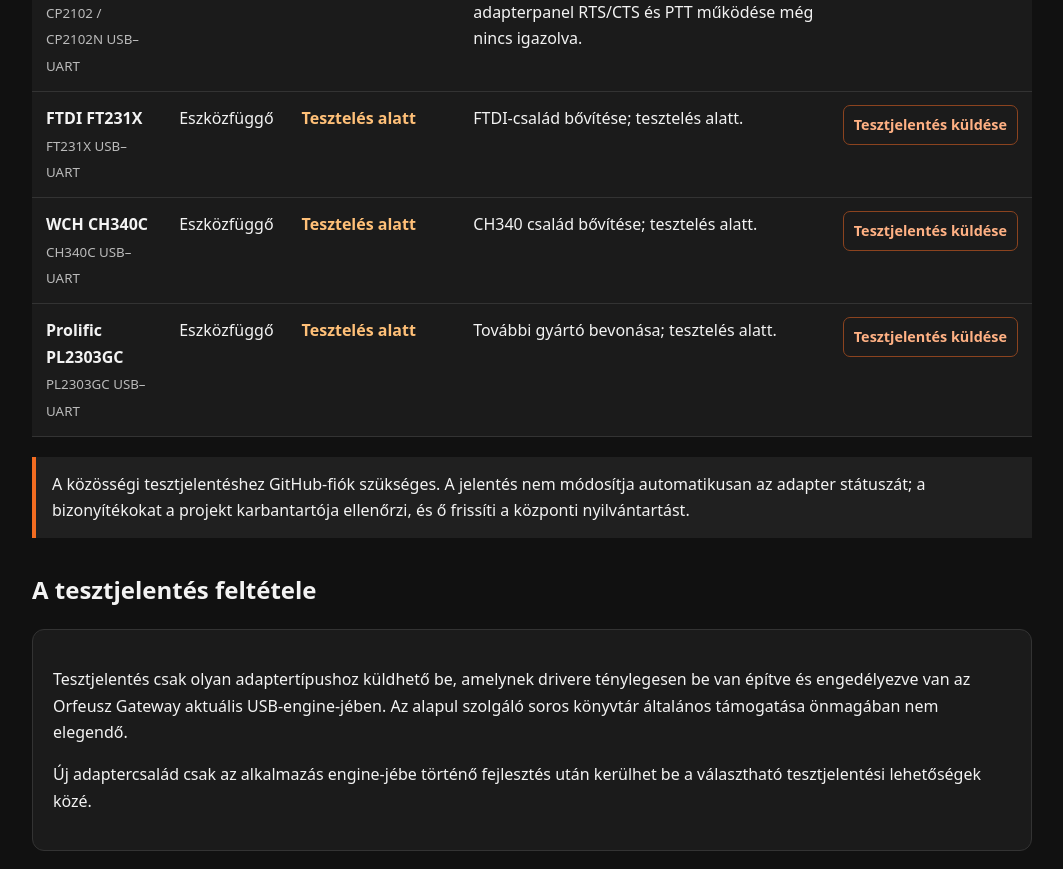
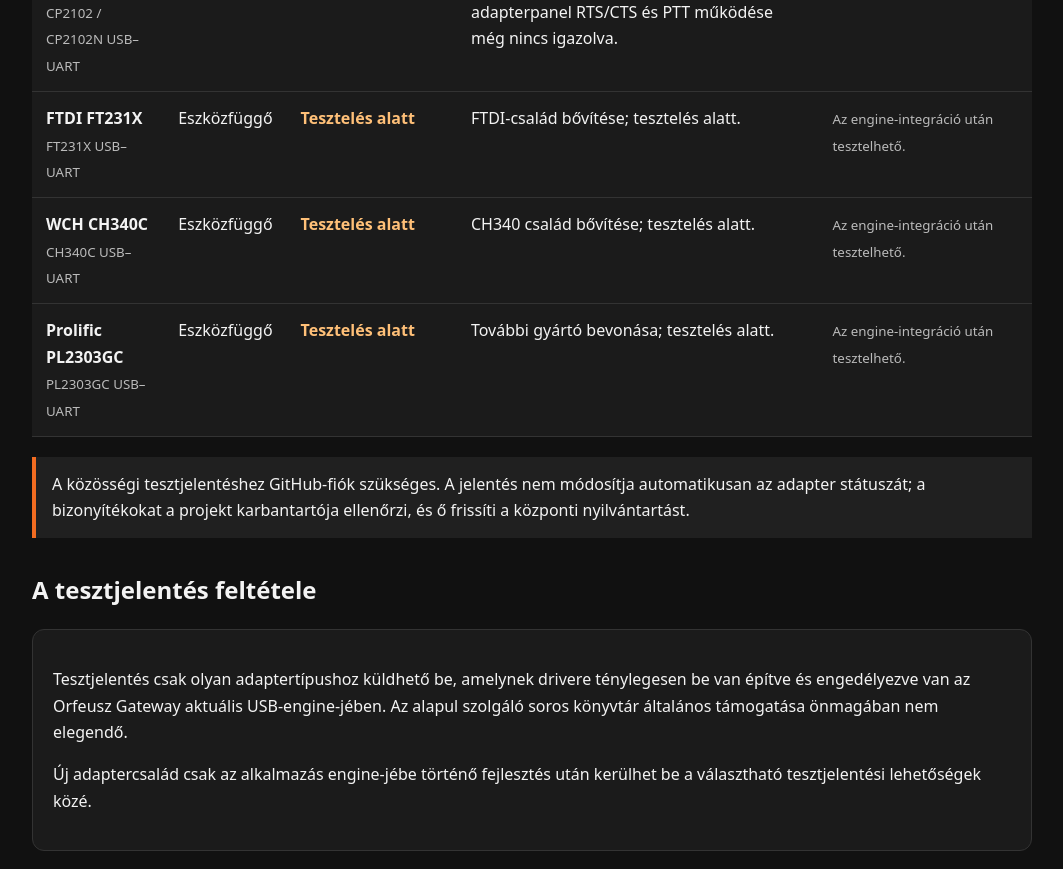
Before and after one commit to szotsy/Zello-Android-Radio-Gateway, a plain HTML site: page docs/usb-uart-compatibility.html in a window 1280 px wide. Shown: the part 920-1789 px from the top of the page, without its empty margins (108-1171 px from the left). Drawn offline with Linux system fonts and the light colour scheme.

Commit message:
Remove test links for adapters not enabled in USB engine

```diff
--- a/docs/usb-uart-compatibility.html
+++ b/docs/usb-uart-compatibility.html
@@ -2,7 +2,7 @@
 <tr><td><strong>FTDI FT232R</strong><br><small>FT232R USB–UART</small></td><td>0403 / 6001</td><td class="status verified">Igazolt</td><td>Igazolt adapter. VID: 0403, PID: 6001. A kompatibilitás a megfelelő CTS/RTS kivezetésekkel rendelkező adapterpanelre vonatkozik.</td><td><span class="verified-check" role="img" aria-label="Igazolt" title="Igazolt">✓</span></td></tr>
 <tr><td><strong>CH340G</strong><br><small>CH340G USB–UART</small></td><td>Eszközfüggő</td><td class="status verified">Igazolt</td><td>Igazolt adapter. Egy WCH CH340G adapterrel az RTS/CTS és a PTT működése sikeresen tesztelve. Az eredmény a tesztelt adapterre vonatkozik; az adapterpanelek kialakítása eltérhet.</td><td><span class="verified-check" role="img" aria-label="Igazolt" title="Igazolt">✓</span></td></tr>
 <tr><td><strong>Silicon Labs CP2102 / CP2102N</strong><br><small>CP2102 / CP2102N USB–UART</small></td><td>10C4 / EA60</td><td class="status pending">Engine-ben engedélyezve · Nem igazolt</td><td>A CP2102/CP2102N adaptercsalád engedélyezve van az alkalmazás közös USB-UART engine-jében. A tényleges adapterpanel RTS/CTS és PTT működése még nincs igazolva.</td><td><a class="report-link" href="https://github.com/szotsy/Zello-Android-Radio-Gateway/issues/new?template=usb_uart_compatibility.yml&amp;title=%5BUSB-UART%20TESZT%5D%20Silicon%20Labs%20CP2102%20CP2102N" target="_blank" rel="noopener">Tesztjelentés küldése</a></td></tr>
-<tr><td><strong>FTDI FT231X</strong><br><small>FT231X USB–UART</small></td><td>Eszközfüggő</td><td class="status testing">Tesztelés alatt</td><td>FTDI-család bővítése; tesztelés alatt.</td><td><a class="report-link" href="https://github.com/szotsy/Zello-Android-Radio-Gateway/issues/new?template=usb_uart_compatibility.yml&amp;title=%5BUSB-UART%20TESZT%5D%20FTDI%20FT231X" target="_blank" rel="noopener">Tesztjelentés küldése</a></td></tr>
-<tr><td><strong>WCH CH340C</strong><br><small>CH340C USB–UART</small></td><td>Eszközfüggő</td><td class="status testing">Tesztelés alatt</td><td>CH340 család bővítése; tesztelés alatt.</td><td><a class="report-link" href="https://github.com/szotsy/Zello-Android-Radio-Gateway/issues/new?template=usb_uart_compatibility.yml&amp;title=%5BUSB-UART%20TESZT%5D%20WCH%20CH340C" target="_blank" rel="noopener">Tesztjelentés küldése</a></td></tr>
-<tr><td><strong>Prolific PL2303GC</strong><br><small>PL2303GC USB–UART</small></td><td>Eszközfüggő</td><td class="status testing">Tesztelés alatt</td><td>További gyártó bevonása; tesztelés alatt.</td><td><a class="report-link" href="https://github.com/szotsy/Zello-Android-Radio-Gateway/issues/new?template=usb_uart_compatibility.yml&amp;title=%5BUSB-UART%20TESZT%5D%20Prolific%20PL2303GC" target="_blank" rel="noopener">Tesztjelentés küldése</a></td></tr>
+<tr><td><strong>FTDI FT231X</strong><br><small>FT231X USB–UART</small></td><td>Eszközfüggő</td><td class="status testing">Tesztelés alatt</td><td>FTDI-család bővítése; tesztelés alatt.</td><td><small>Az engine-integráció után tesztelhető.</small></td></tr>
+<tr><td><strong>WCH CH340C</strong><br><small>CH340C USB–UART</small></td><td>Eszközfüggő</td><td class="status testing">Tesztelés alatt</td><td>CH340 család bővítése; tesztelés alatt.</td><td><small>Az engine-integráció után tesztelhető.</small></td></tr>
+<tr><td><strong>Prolific PL2303GC</strong><br><small>PL2303GC USB–UART</small></td><td>Eszközfüggő</td><td class="status testing">Tesztelés alatt</td><td>További gyártó bevonása; tesztelés alatt.</td><td><small>Az engine-integráció után tesztelhető.</small></td></tr>
 </tbody></table></div><p class="note">A közösségi tesztjelentéshez GitHub-fiók szükséges. A jelentés nem módosítja automatikusan az adapter státuszát; a bizonyítékokat a projekt karbantartója ellenőrzi, és ő frissíti a központi nyilvántartást.</p><h2>A tesztjelentés feltétele</h2><div class="panel"><p>Tesztjelentés csak olyan adaptertípushoz küldhető be, amelynek drivere ténylegesen be van építve és engedélyezve van az Orfeusz Gateway aktuális USB-engine-jében. Az alapul szolgáló soros könyvtár általános támogatása önmagában nem elegendő.</p><p>Új adaptercsalád csak az alkalmazás engine-jébe történő fejlesztés után kerülhet be a választható tesztjelentési lehetőségek közé.</p></div></body></html>
```
